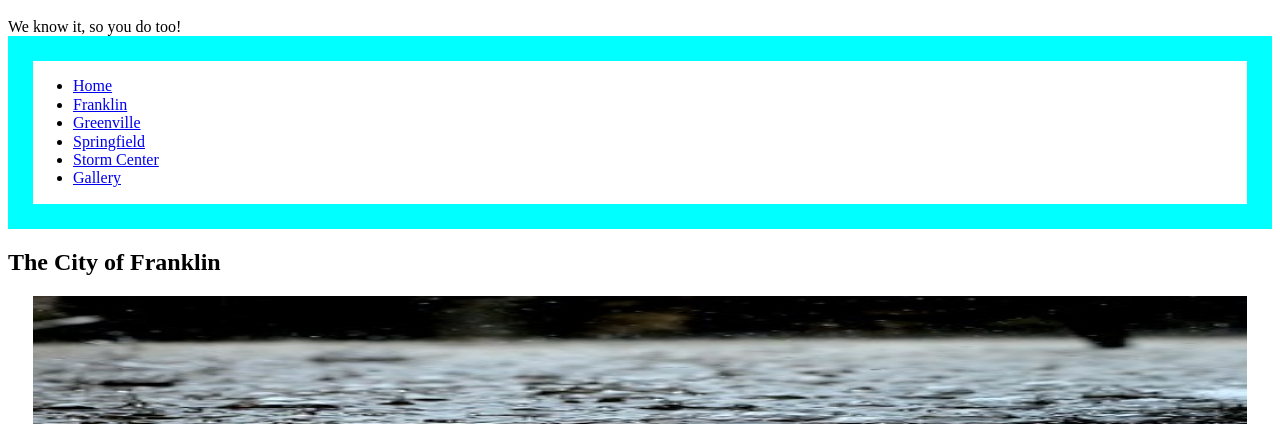
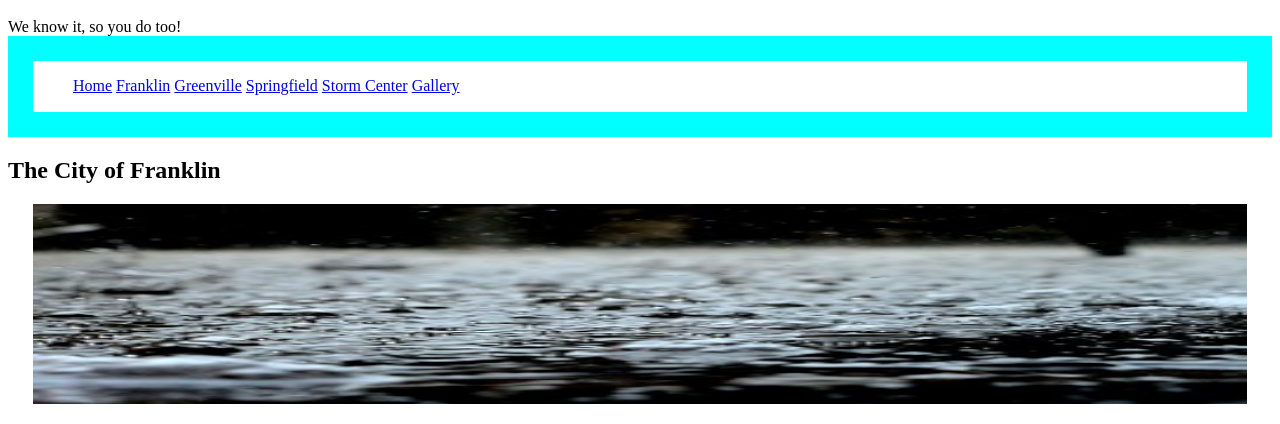
Before and after one commit to Iotamanchan/iotamanchan.github.io, a plain HTML site: page franklin-5.html in a window 1280 px wide. Shown: the part 374-798 px from the top of the page. Drawn offline with Linux system fonts and the light colour scheme; a script that the page names is missing.

Commit message:
update to franklin-5

```diff
--- a/Assignments/Lesson 5/medium-5.css
+++ b/Assignments/Lesson 5/medium-5.css
@@ -10,6 +10,8 @@
         max-width: 64em;
     }
 
+    li { display: inline; }
+
     /* section.forecast { display: block; } */
 
     table, th, td{ border: 1px solid black;
--- a/styles/medium-5.css
+++ b/styles/medium-5.css
@@ -10,6 +10,8 @@
         max-width: 64em;
     }
 
+    li { display: inline; }
+
     /* section.forecast { display: block; } */
 
     table, th, td{ border: 1px solid black;
```
